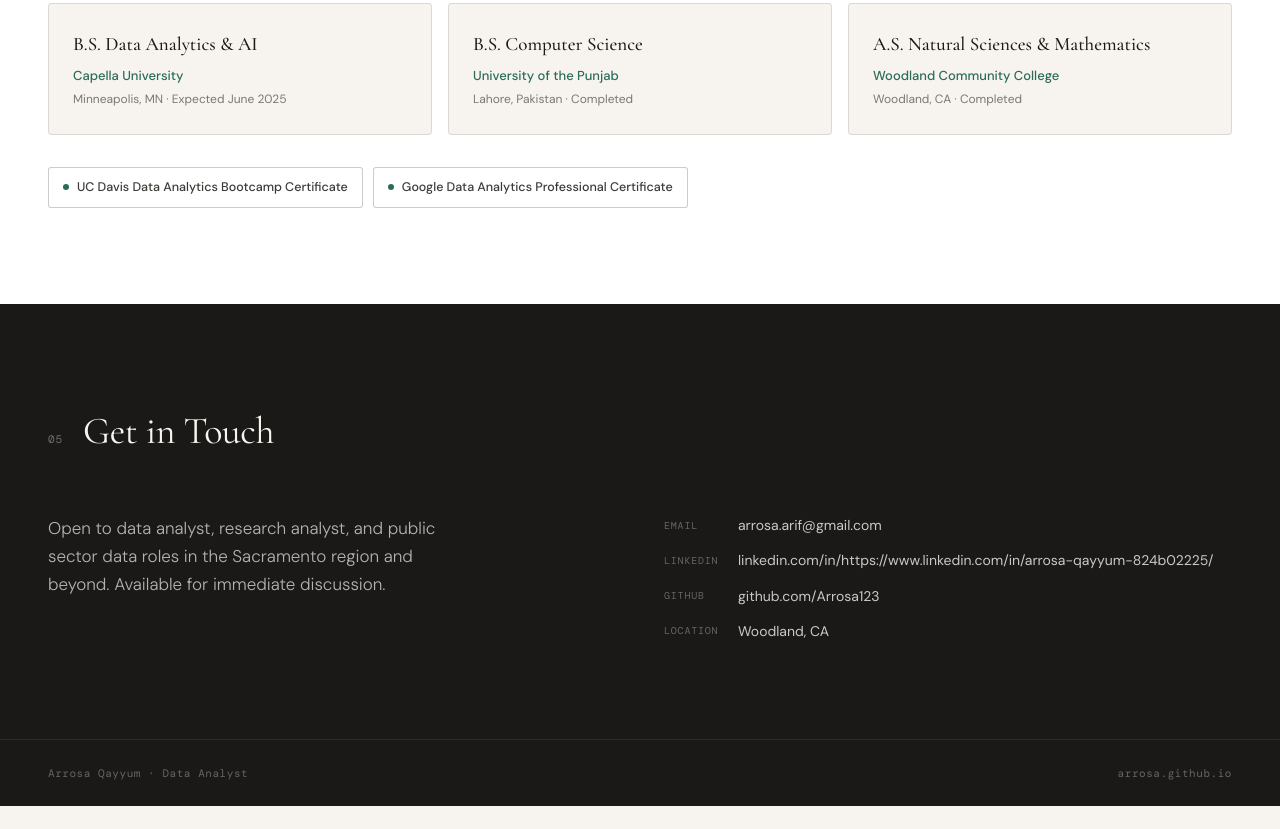
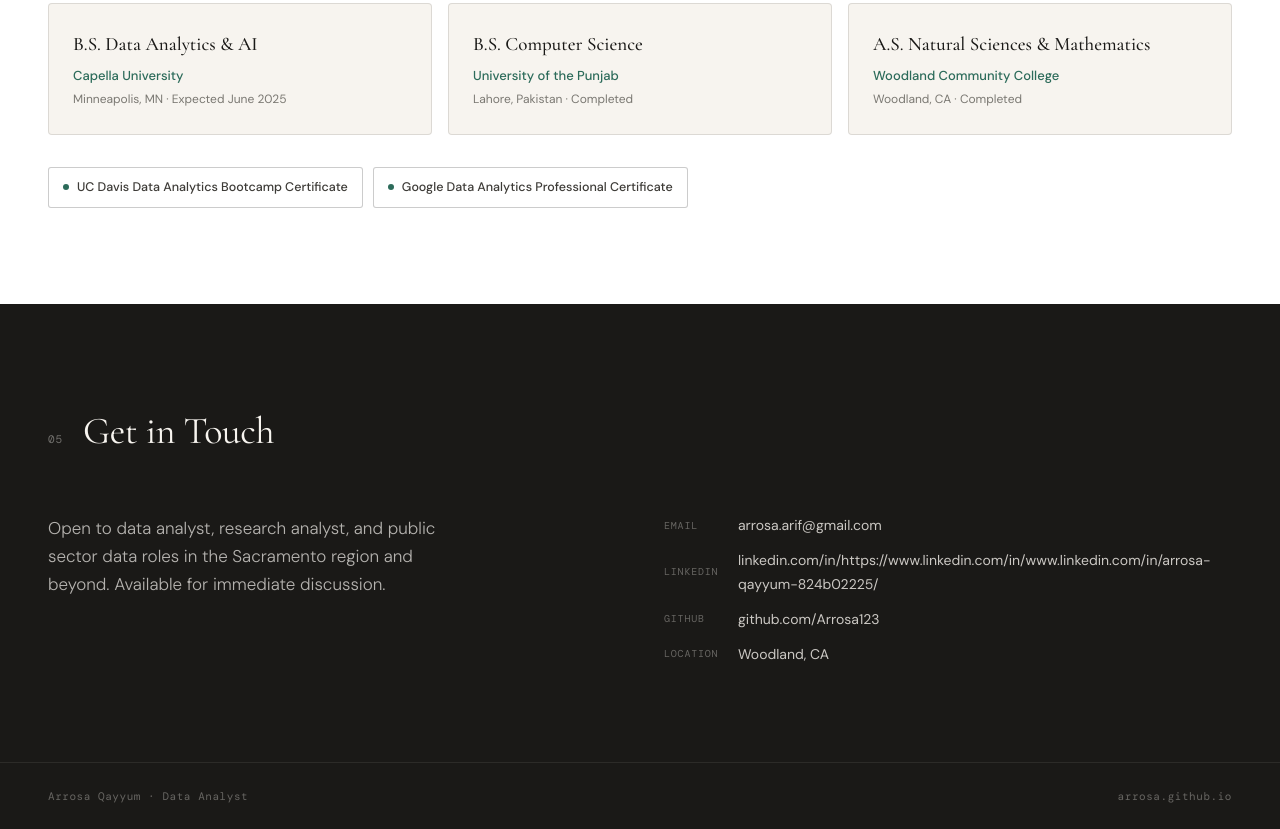
Before and after one commit to Arrosa123/Arrosa-Qayyum-Porfolio, a plain HTML site: page index.html in a window 1280 px wide. Shown: the part 3862-4691 px from the top of the page. Before the commit the page ends 4668 px from the top, so only its background shows below. Drawn offline with nearby package versions, Linux system fonts and the light colour scheme.

Commit message:
Update index.html

```diff
--- a/index.html
+++ b/index.html
@@ -743,7 +743,7 @@
       </div>
       <div class="contact-item">
         <span class="contact-label">LinkedIn</span>
-        <a href="https://linkedin.com/in/https://www.linkedin.com/in/Arrosa Qayyum" target="_blank">linkedin.com/in/https://www.linkedin.com/in/arrosa-qayyum-824b02225/</a>
+        <a href="https://linkedin.com/in/https://www.linkedin.com/in/www.linkedin.com/in/arrosa-qayyum-824b02225" target="_blank">linkedin.com/in/https://www.linkedin.com/in/www.linkedin.com/in/arrosa-qayyum-824b02225/</a>
       </div>
       <div class="contact-item">
         <span class="contact-label">GitHub</span>
```
